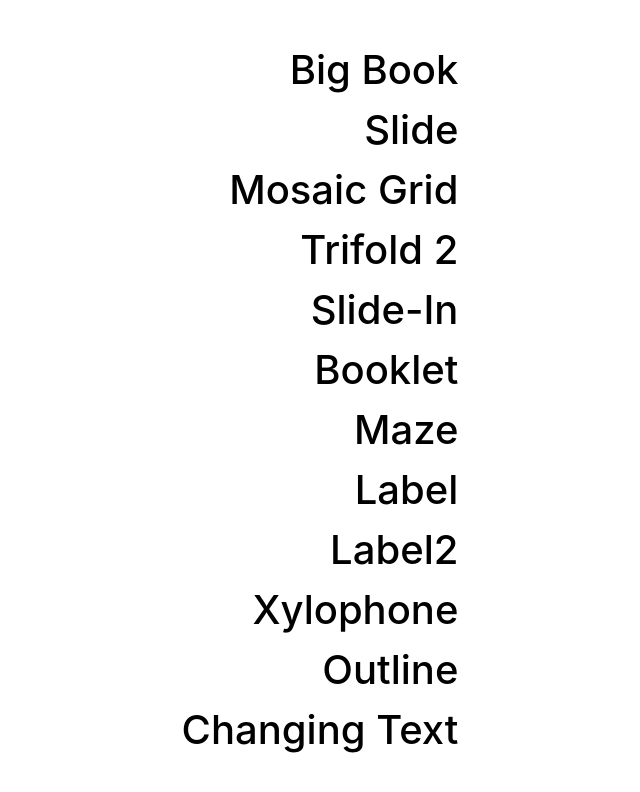
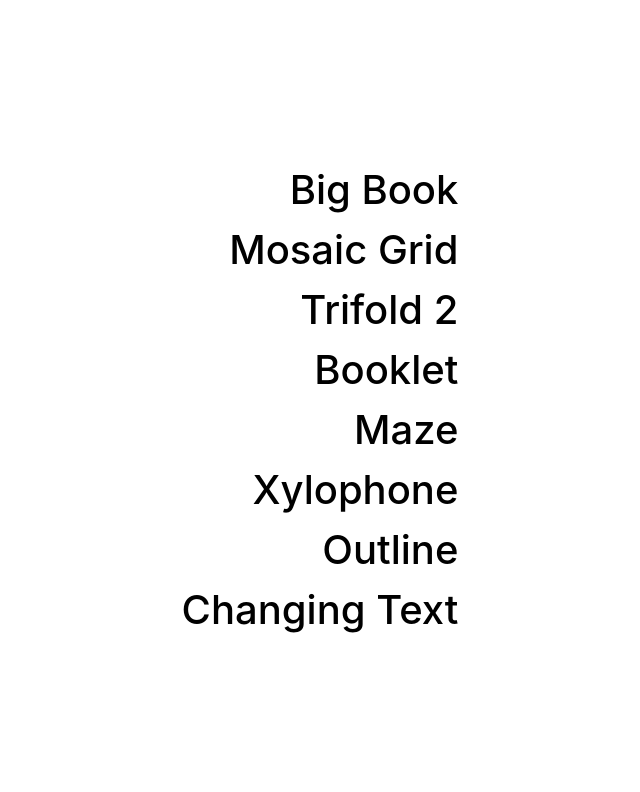
Before and after one commit to mjchin1/WebPageSamples, a React (Vite) app in the folder client/: page / in a window 1280 px wide. Shown: the top 792 px of the page, without its empty margins (320-960 px from the left). Built offline with nearby package versions, Linux system fonts and the light colour scheme; a web font is replaced by a local one.

Commit message:
updating nav

```diff
--- a/client/src/Components/Navigations.jsx
+++ b/client/src/Components/Navigations.jsx
@@ -5,14 +5,14 @@ export default function Navigations() {
         <nav className="navbar">
 
             <Link to = '/bbk'>Big Book</Link>
-            <Link to = '/sld'>Slide</Link>
+            {/* <Link to = '/sld'>Slide</Link>  */}
             <Link to = '/mg'>Mosaic Grid</Link>
             <Link to = '/tf2'>Trifold 2</Link>
-            <Link to = '/sldn'>Slide-In</Link>
+            {/* <Link to = '/sldn'>Slide-In</Link>  */}
             <Link to = '/bklt'>Booklet</Link>
             <Link to = '/maze'>Maze</Link>
-            <Link to = '/lbl'>Label</Link>
-            <Link to = '/lbl2'>Label2</Link>
+            {/* <Link to = '/lbl'>Label</Link> */}
+            {/* <Link to = '/lbl2'>Label2</Link> */}
 
 
 
```
